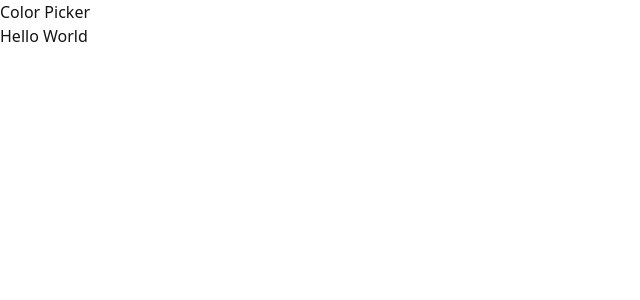
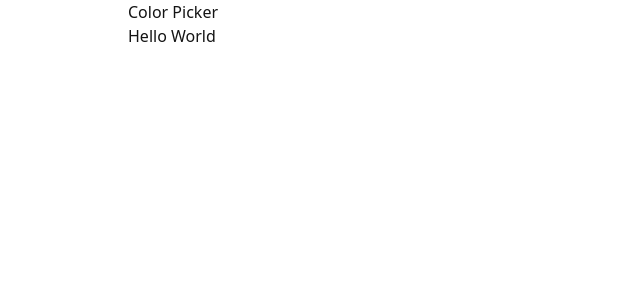
Before and after one commit to yang3kc/scicolor, a Vue app in the folder colorpicker/: page / in a window 1280 px wide. Shown: the top 300 px of the page, without its empty margins (0-640 px from the left). Built offline with nearby package versions, Linux system fonts and the light colour scheme.

Commit message:
fix: style config

```diff
--- a/colorpicker/tailwind.config.js
+++ b/colorpicker/tailwind.config.js
@@ -1,6 +1,6 @@
 /** @type {import('tailwindcss').Config} */
 export default {
-  content: ["./src/**/*.{html,js}"],
+  content: ["./index.html", "./src/**/*.{vue,js,ts,jsx,tsx}"],
   theme: {
     extend: {},
   },
```
